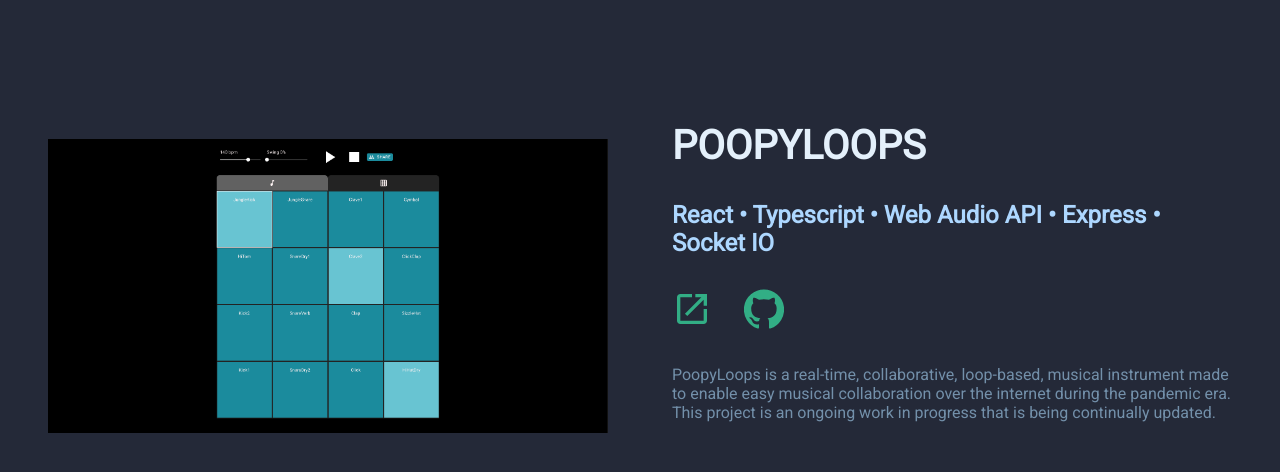
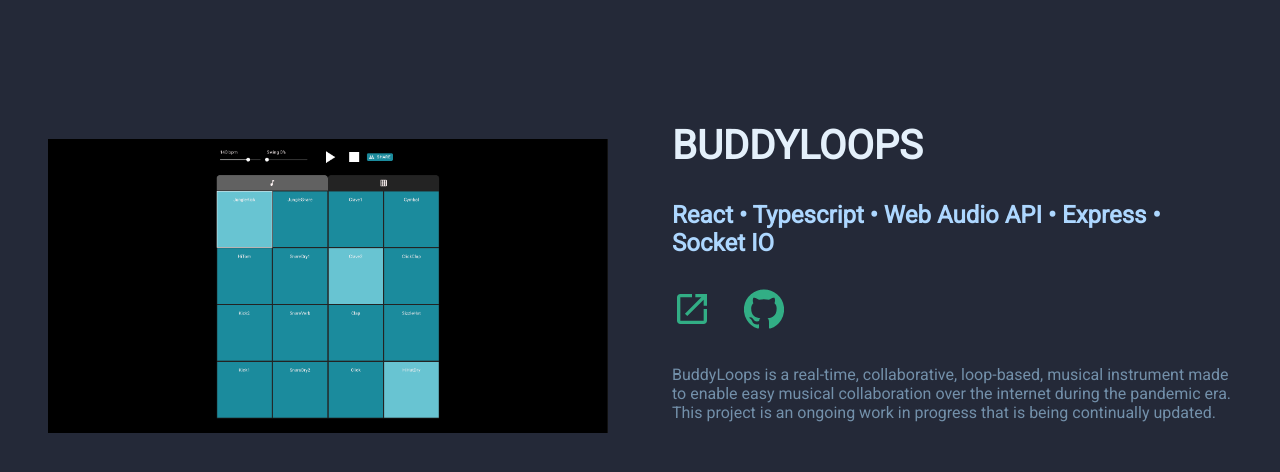
Before and after one commit to bansara/portfolio-site, a React (Create React App) app: page /projects in a window 1280 px wide. Shown: the part 880-1352 px from the top of the page. Built offline with nearby package versions, Linux system fonts and the light colour scheme.

Commit message:
buddyloops

```diff
--- a/src/components/Portfolio/projectInfo.ts
+++ b/src/components/Portfolio/projectInfo.ts
@@ -13,8 +13,8 @@
   youtubeLink: "https://www.youtube.com/embed/ejlRMCp0X0M",
 };
 
-const poopyLoops: ProjectInfo = {
-  headline: "PoopyLoops",
+const buddyLoops: ProjectInfo = {
+  headline: "BuddyLoops",
   technologies: [
     "React",
     "Typescript",
@@ -23,9 +23,9 @@
     "Socket IO",
   ],
   description:
-    "PoopyLoops is a real-time, collaborative, loop-based, musical instrument made to enable easy musical collaboration over the internet during the pandemic era. This project is an ongoing work in progress that is being continually updated.",
-  deployLink: "http://poopyloops.com/",
-  githubLink: "http://poopyloops.com/",
+    "BuddyLoops is a real-time, collaborative, loop-based, musical instrument made to enable easy musical collaboration over the internet during the pandemic era. This project is an ongoing work in progress that is being continually updated.",
+  deployLink: "https://buddyloops.com/",
+  githubLink: "https://buddyloops.com/",
   hasVideo: false,
   img: poop,
 };
@@ -61,4 +61,4 @@
   img: grace,
 };
 
-export const projects = [pedalboard, poopyLoops, skrap, graceShopper];
+export const projects = [pedalboard, buddyLoops, skrap, graceShopper];
```
